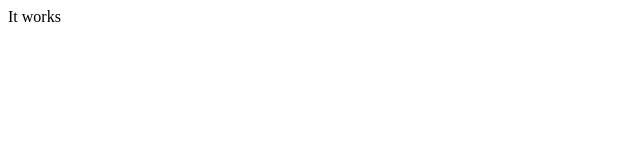
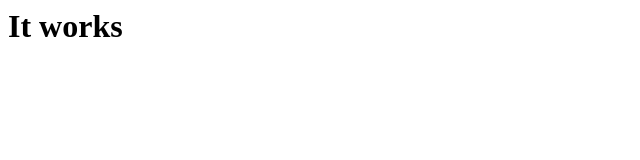
Before and after one commit to sebdevigne/sebdevigne.ZZZ, a plain HTML site: page index.html in a window 1280 px wide. Shown: the whole page, without its empty margins (0-640 px from the left). Drawn offline with nearby package versions, Linux system fonts and the light colour scheme.

Commit message:
Intégration vue.js

```diff
--- a/index.html
+++ b/index.html
@@ -1 +1,11 @@
-It works
+<html>
+
+<head>
+    <script src="https://cdnjs.cloudflare.com/ajax/libs/vue/2.2.4/vue.min.js"></script>
+</head>
+
+<body>
+
+</body>
+    <h1>It works</h1>
+</html>
```
